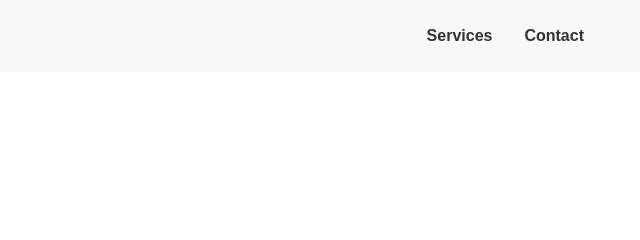
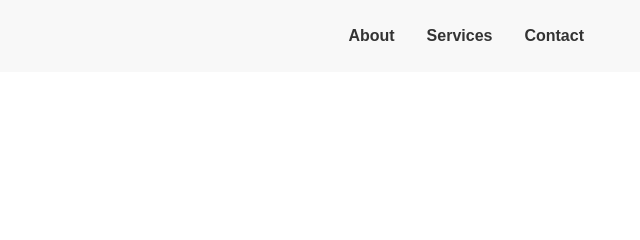
Before and after one commit to Search-In/Trolley-Website, a plain HTML site: page index1.html in a window 1280 px wide. Shown: the top 240 px of the page, 640-1280 px from the left. Drawn offline with Linux system fonts and the light colour scheme.

Commit message:
Update and rename index.html to index1.html

```diff
--- a/index.html
+++ b/index1.html
@@ -16,8 +16,8 @@
             <h3>Search-In</h3>
         </div>
         <ul class="nav-links">
-            <!-- <li><a href="#section1">Home</a></li>
-            <li><a href="#section2">About</a></li> -->
+            <!-- <li><a href="#section1">Home</a></li> -->
+            <li><a href="/sample.html">About</a></li>
             <li><a href="#section5">Services</a></li>
             <li><a href="/contact.html">Contact</a></li>
         </ul>
```
